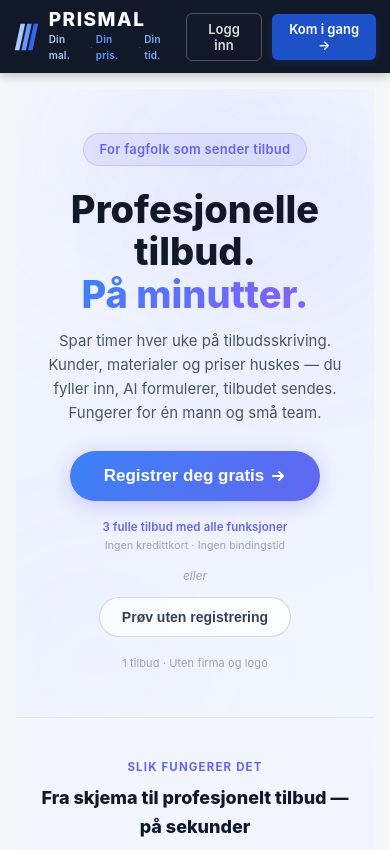
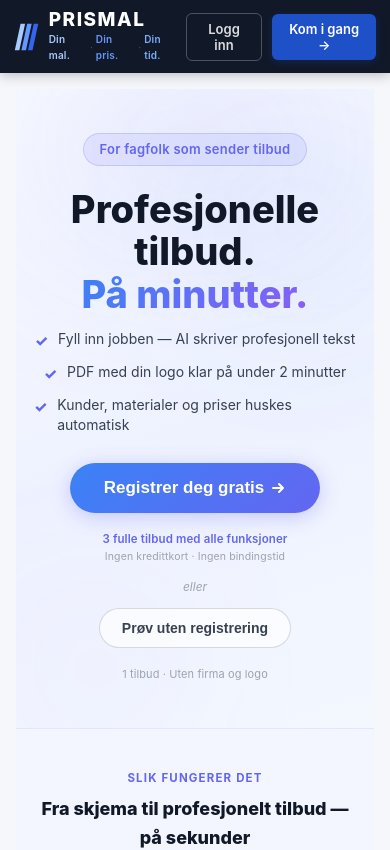
Before and after one commit to anderslura/Prismal, a React (Vite) app: page / in a window 390 px wide. Shown: the top 850 px of the page. Built offline with nearby package versions, Linux system fonts and the light colour scheme.

Commit message:
design: hero-punkter, bilde 700px, tettere mobil-padding

```diff
--- a/src/components/Landingsside.jsx
+++ b/src/components/Landingsside.jsx
@@ -139,9 +139,11 @@ export default function Landingsside({ onStart, onRegistrer }) {
             Profesjonelle tilbud.<br />
             <span className="l2-tittel-grad">På minutter.</span>
           </h1>
-          <p className="l2-undertittel">
-            Spar timer hver uke på tilbudsskriving. Kunder, materialer og priser huskes — du fyller inn, AI formulerer, tilbudet sendes. Fungerer for én mann og små team.
-          </p>
+          <ul className="l2-punkter">
+            <li>Fyll inn jobben — AI skriver profesjonell tekst</li>
+            <li>PDF med din logo klar på under 2 minutter</li>
+            <li>Kunder, materialer og priser huskes automatisk</li>
+          </ul>
           <div className="l2-cta-rad">
             <div className="l2-cta-alternativ">
               <button className="l2-cta" onClick={onRegistrer}>
--- a/src/styles/index.css
+++ b/src/styles/index.css
@@ -1153,6 +1153,33 @@ textarea { resize: vertical; }
   margin: 0 auto 26px;
   line-height: 1.6;
 }
+.l2-punkter {
+  list-style: none;
+  padding: 0;
+  margin: 0 auto 28px;
+  display: flex;
+  flex-direction: column;
+  gap: 11px;
+  align-items: center;
+  max-width: 480px;
+}
+.l2-punkter li {
+  font-size: clamp(14px, 1.4vw, 16px);
+  color: #374151;
+  display: flex;
+  align-items: flex-start;
+  gap: 10px;
+  text-align: left;
+  line-height: 1.4;
+}
+.l2-punkter li::before {
+  content: '✓';
+  color: #6366f1;
+  font-weight: 800;
+  font-size: 15px;
+  flex-shrink: 0;
+  margin-top: 1px;
+}
 .l2-cta {
   display: inline-flex;
   align-items: center;
@@ -1245,6 +1272,14 @@ textarea { resize: vertical; }
   padding: 56px 24px 64px;
   text-align: center;
   border-top: 1px solid rgba(99,102,241,0.08);
+}
+@media (max-width: 600px) {
+  .flip-seksjon {
+    padding: 36px 16px 40px;
+  }
+  .flip-scene {
+    max-width: 100%;
+  }
 }
 .flip-intro { margin-bottom: 36px; }
 .flip-overst {
@@ -1263,7 +1298,7 @@ textarea { resize: vertical; }
 }
 .flip-scene {
   perspective: 1400px;
-  max-width: 620px;
+  max-width: 700px;
   width: 100%;
   margin: 0 auto 0;
 }
```
